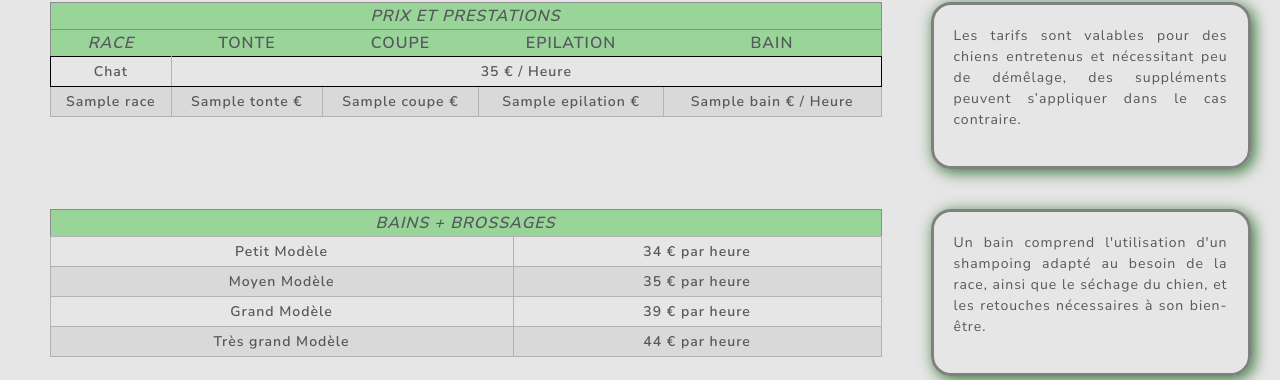
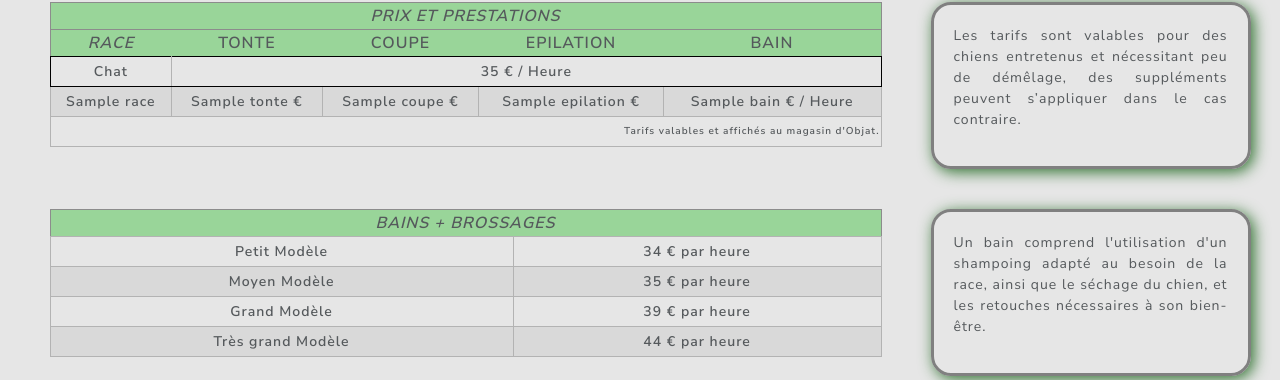
Before and after one commit to benoitsouillat/playdogs, a Symfony app: template templates/playdogs/price.html.twig in a window 1280 px wide. Shown: the part 326-706 px from the top of the page. Run offline with Twig, Linux system fonts and the light colour scheme; the template is opened without the code that fills it: most values are stand-ins (such as "Sample title", 1, 10 or a date in 2020); some libraries are stand-ins or nearby versions.

Commit message:
adding line for price

```diff
--- a/public/css/main.css
+++ b/public/css/main.css
@@ -632,6 +632,12 @@ footer {
   color: white;
   background-color: red;
   padding: 5px;
+}
+
+.legend-price {
+  text-align: right;
+  width: 100%;
+  font-size: 10px;
 }
 
 @media screen and (max-width: 1200px) {
--- a/public/css/pages/_price.scss
+++ b/public/css/pages/_price.scss
@@ -107,6 +107,12 @@
     padding: 5px;
 }
 
+.legend-price {
+    text-align: right;
+    width: 100%;
+    font-size: 10px;
+}
+
 @media screen and (max-width: 1200px)
 {
     .price-container {
--- a/src/Entity/Dog.php
+++ b/src/Entity/Dog.php
@@ -72,6 +72,7 @@ class Dog
      * @var \DateTime
      */
     private $updatedAt;
+
 
     public function getId(): ?int
     {
--- a/templates/administration/manage.html.twig
+++ b/templates/administration/manage.html.twig
@@ -12,6 +12,7 @@
             <a href="{{ path('dog_create') }}" class="btn">Trier par nom du chien</a>
             <a href="{{ path('dog_create') }}" class="btn">Trier par race</a>
             <a href="{{ path('dog_create') }}" class="btn">Trier par client</a>
+            <a href="{{ path('dog_create') }}" class="btn">Rechercher un numéro </a>
         -->
 
         </div>
--- a/templates/playdogs/price.html.twig
+++ b/templates/playdogs/price.html.twig
@@ -31,6 +31,9 @@
                     <td>{{ value.bain }} € / Heure </td>
                 </tr>
 
+                <tr>
+                    <td colspan="5" class="legend-price text-right">Tarifs valables et affichés au magasin d'Objat.</td>
+                </tr>
                 {% endfor %}
             </tbody>
         </table>
```
Also changed, not shown: migrations/Version20210520143248.php (added, +31 -0 lines), migrations/Version20210520145747.php (added, +31 -0 lines), 1 other file.
